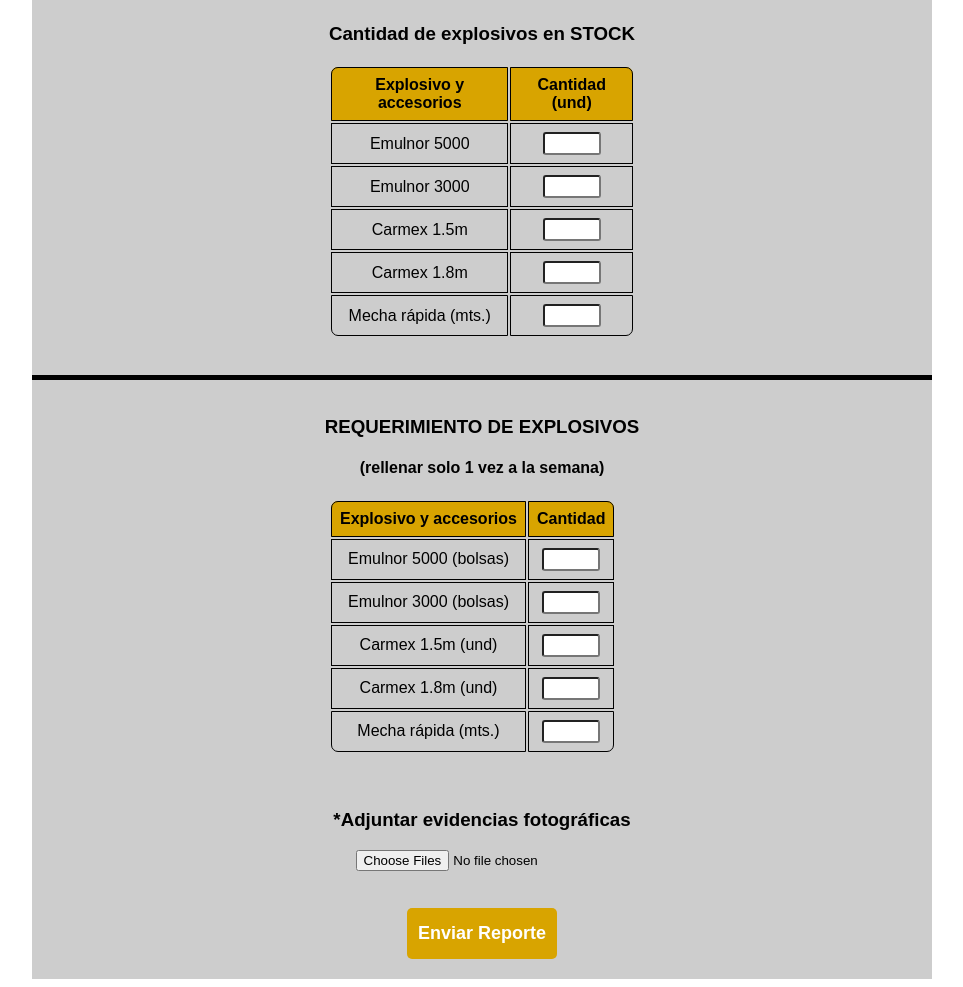
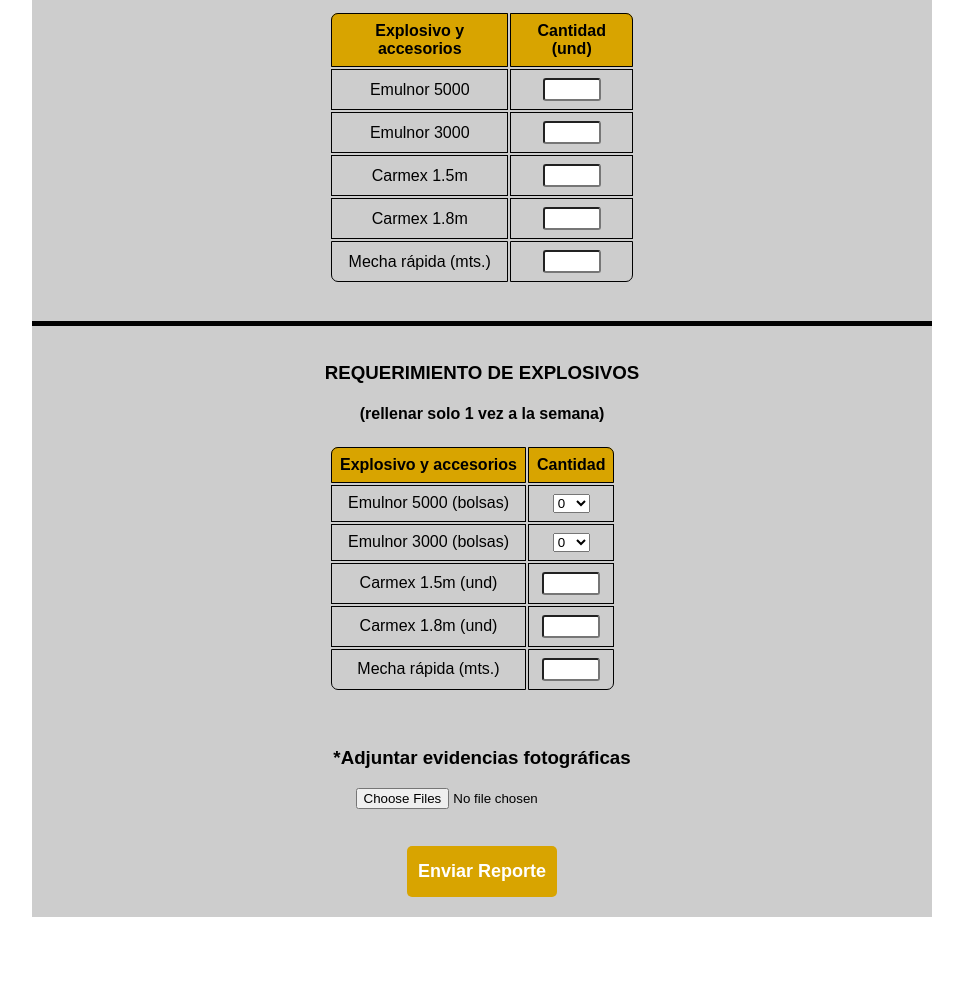
Before and after one commit to gaboap21/proyecto-acopio, a plain HTML site: page index.html in a window 1280 px wide. Shown: the part 2964-3951 px from the top of the page, without its empty margins (158-1121 px from the left). After the commit the page ends 3889 px from the top, so only its background shows below. Drawn offline with Linux system fonts and the light colour scheme.

Commit message:
Update index.html

```diff
--- a/index.html
+++ b/index.html
@@ -14,15 +14,15 @@
                     <form class="formulario" action="https://formsubmit.co/gabrenealvarez.p2@gmail.com" method="post" name="formulario" action="/send.php" enctype="multipart/form-data">
                         <fieldset class="datosObligatorios">
                             <div class="campo">
-                                <label for="nombres"><strong>Nombres y Apellidos (SUPERVISOR)</strong></label><br><br>
+                                <label for="nombres"><strong>Nombres y Apellidos (SUPERVISOR)</strong></label><br>
                                 <input type="text" name="Nombres y Apellidos" id="nombres" required>
                             </div>
                             <div class="campo">
-                                <label for="telefono"><strong>Número de Teléfono</strong></label><br><br>
+                                <label for="telefono"><strong>Número de Teléfono</strong></label><br>
                                 <input type="text" name="Telefono" id="telefono" required><br>
                             </div>
                             <div class="campo">
-                                <label for="Contrata" name="Contrata"><strong>Nombre de Contrata</strong></label><br><br>
+                                <label for="Contrata" name="Contrata"><strong>Nombre de Contrata</strong></label><br>
                                 <select id="contrata" name="Contrata" required>
                                     <option selected disabled value="">Selecione</option>
                                        <option> ALAYO ESPINOZA LIDIA YAQUELI</option>
@@ -319,8 +319,8 @@
                         </fieldset>
                         <hr size="5px" color="black">
                         <fieldset>
-                            <table >
-                                <thead class="tituloTabla"><h3>REQUERIMIENTO DE EXPLOSIVOS</h3><h4>(rellenar solo 1 vez a la semana)</h4>
+                            <table class="REQUERIMIENTO">
+                                <thead class="tituloTabla" id="requerimiento"><h3>REQUERIMIENTO DE EXPLOSIVOS</h3><h4>(rellenar solo 1 vez a la semana)</h4>
                                     <tr>
                                         <th>Explosivo y accesorios</th>
                                         <th>Cantidad</th>
@@ -328,12 +328,57 @@
                                 </thead>
                                 <tbody class="contenidoTabla">
                                     <tr>
-                                        <td><label for="emulnor5k-stock">Emulnor 5000 (bolsas)</label> </td>
-                                        <td><input type="number" id="emulnor5k-stock" name="Emulnor5k-REQ" ></td>
+                                        <td><label for="emulnor5k-REQ">Emulnor 5000 (bolsas)</label> </td>
+                                        <td><select id="emulnor5k-REQ" name="Emulnor5k-REQ">
+                                            <option>0</option>
+                                            <option>1</option>
+                                            <option>2</option>
+                                            <option>3</option>
+                                            <option>4</option>
+                                            <option>5</option>
+                                            <option>6</option>
+                                            <option>7</option>
+                                            <option>8</option>
+                                            <option>9</option>
+                                            <option>10</option>
+                                            <option>11</option>
+                                            <option>12</option>
+                                            <option>13</option>
+                                            <option>14</option>
+                                            <option>15</option>
+                                            <option>16</option>
+                                            <option>17</option>
+                                            <option>18</option>
+                                            <option>19</option>
+                                            <option>20</option></select>
+                                        </td>
+
                                     </tr>
                                     <tr>
-                                        <td><label for="emulnor3k-stock"> Emulnor 3000 (bolsas)</label></td>
-                                        <td><input type="number" id="emulnor3k-stock" name="Emulnor3k-REQ" ></td>
+                                        <td><label for="Emulnor3k-REQ"> Emulnor 3000 (bolsas)</label></td>
+                                        <td><select id="Emulnor3k-REQ" name="Emulnor3k-REQ">
+                                            <option>0</option>
+                                            <option>1</option>
+                                            <option>2</option>
+                                            <option>3</option>
+                                            <option>4</option>
+                                            <option>5</option>
+                                            <option>6</option>
+                                            <option>7</option>
+                                            <option>8</option>
+                                            <option>9</option>
+                                            <option>10</option>
+                                            <option>11</option>
+                                            <option>12</option>
+                                            <option>13</option>
+                                            <option>14</option>
+                                            <option>15</option>
+                                            <option>16</option>
+                                            <option>17</option>
+                                            <option>18</option>
+                                            <option>19</option>
+                                            <option>20</option></select>
+                                        </td>
                                     </tr>
                                     <tr>
                                         <td><label for="carmex1-stock">Carmex 1.5m (und)</label></td>
```
